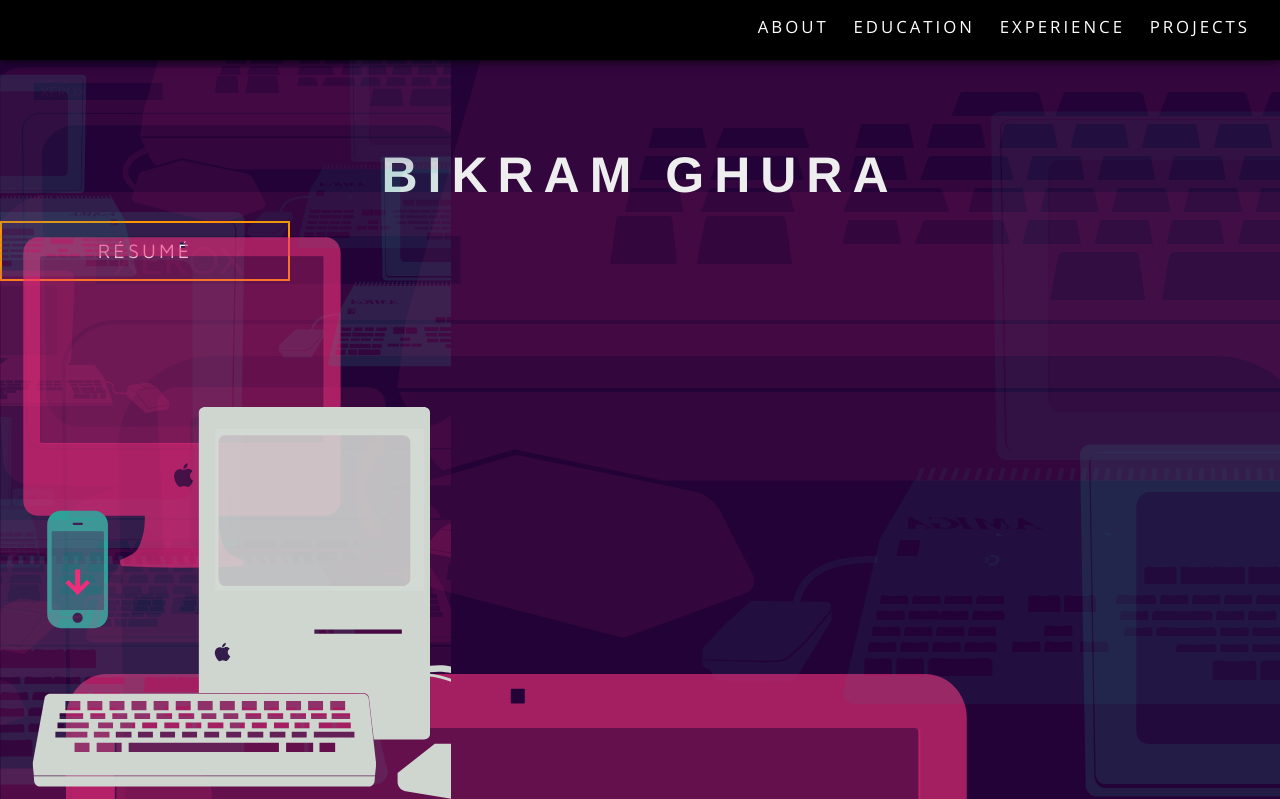
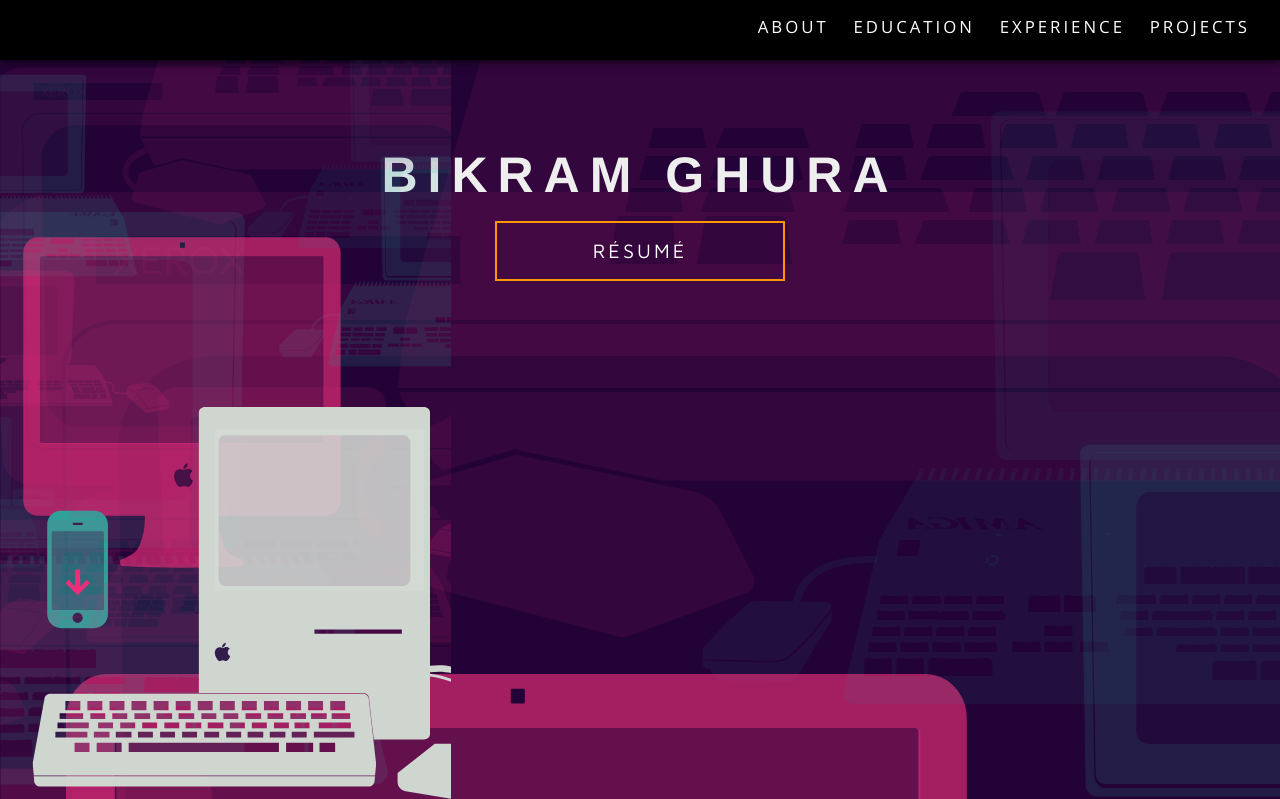
Before and after one commit to gbikram/ghurabikram.github.io, a PHP site: page / in a window 1280 px wide. Shown: the top 799 px of the page. Run offline with PHP 8.4, Linux system fonts and the light colour scheme; some libraries are stand-ins or nearby versions; some web fonts are replaced.

Commit message:
fix button

```diff
--- a/index.html
+++ b/index.html
@@ -40,7 +40,7 @@
 			<div id="topheader">
 				<img id="headimage" src="slide-00-320.svg" alt="pic">
 				<h1 id="name">BIKRAM GHURA</h1>
-				<a href="resume.pdf" target="_blank"><button id="download">Résumé</button></a>
+				<a href="resume.pdf" target="_blank" style="display: block; text-align:center;"><button id="download">Résumé</button></a>
 			</div>
 		</section>
 
--- a/resume.css
+++ b/resume.css
@@ -21,8 +21,6 @@ body {
 }
 
 #download {
-	display: block;
-	text-align: center;
     font-size: 20px;
     height: 60px;
     background: transparent;
```
